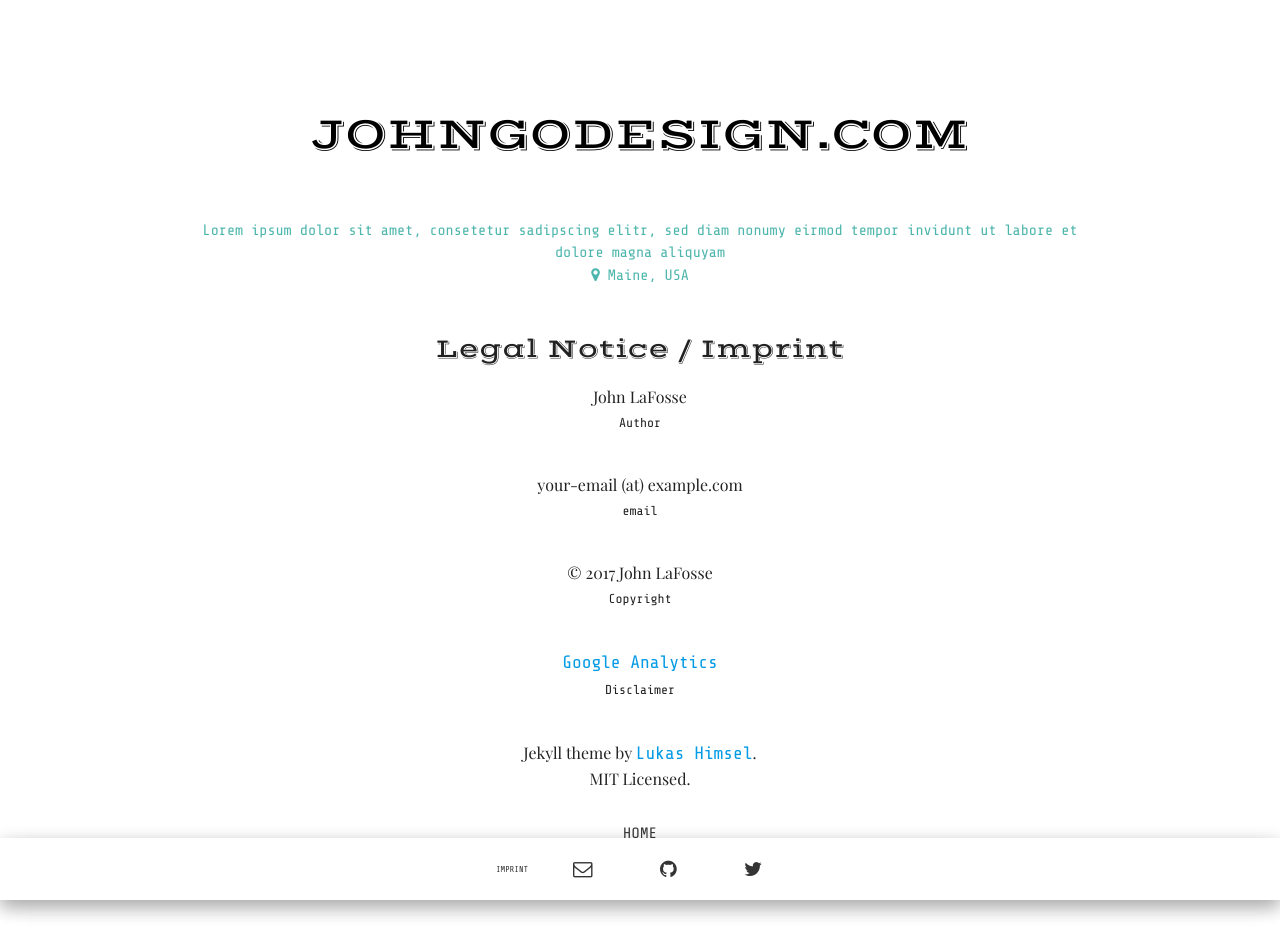
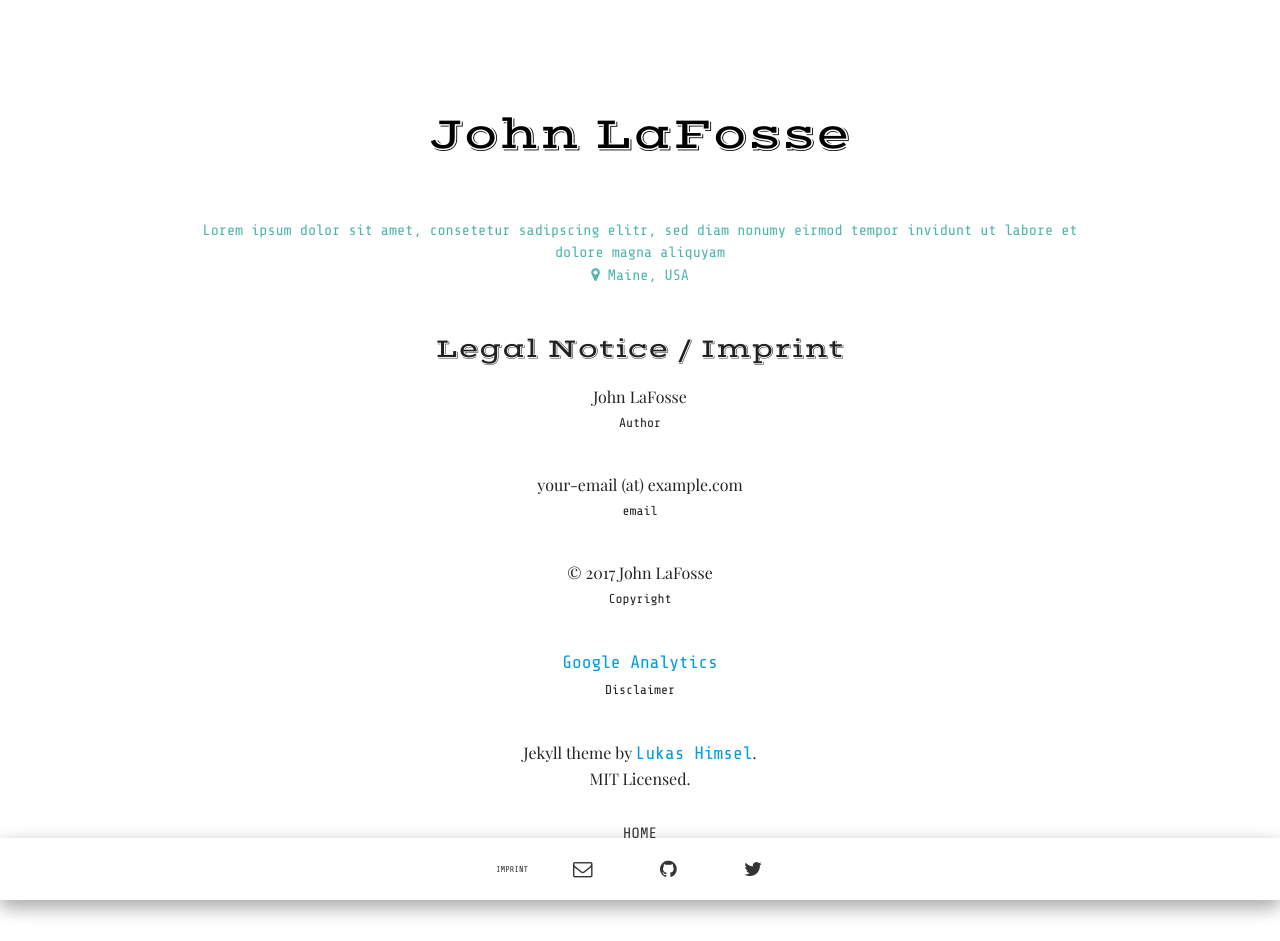
Before and after one commit to Koluskomtu/design, a Jekyll site: the page built from imprint.html, in a window 1280 px wide. Built offline with Jekyll 4.4.1, drawn with Linux system fonts in a browser that asks for light colours; some web fonts are replaced; part of the change alters nothing that is shown.

Commit message:
Update _config.yml

```diff
--- a/_config.yml
+++ b/_config.yml
@@ -1,5 +1,5 @@
-title: "JOHNGODESIGN.COM"
-description: "Lorem ipsum dolor sit amet, consetetur sadipscing elitr, sed diam nonumy eirmod tempor invidunt ut labore et dolore magna aliquyam"
+title: "John LaFosse"
+description: "You reached johngodesign.com, a website design portal for CAD garden designer John LaFosse. "
 about: "Lorem ipsum dolor sit amet, consetetur sadipscing elitr, sed diam nonumy eirmod tempor invidunt ut labore et dolore magna aliquyam"
 location: "Maine, USA"
 email: info@johngodesign.com
```
